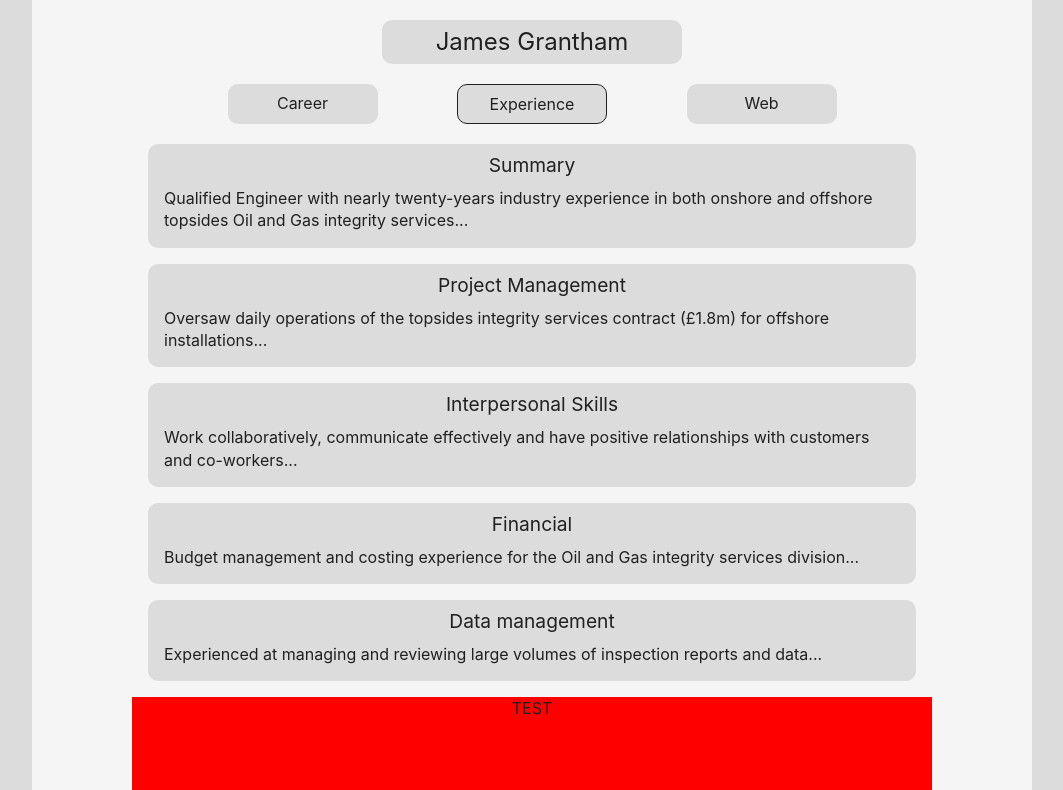
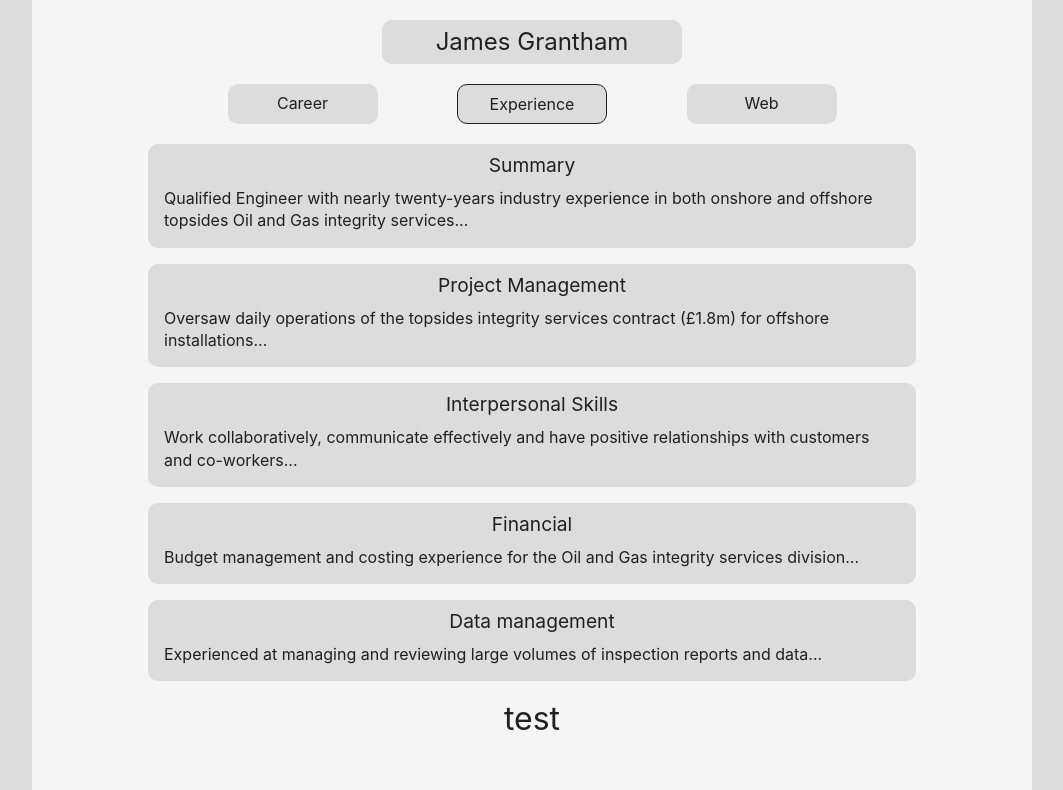
Before and after one commit to jrgrantham/james-grantham, a React (Create React App) app: page /professional in a window 1280 px wide. Shown: the top 790 px of the page, without its empty margins (108-1171 px from the left). Built offline with nearby package versions, Linux system fonts and the light colour scheme.

Commit message:
Initial hidden div functionality

```diff
--- a/src/components/HiddenDiv.jsx
+++ b/src/components/HiddenDiv.jsx
@@ -1,15 +1,31 @@
-import React from 'react'
-import styled from 'styled-components'
+import React from "react";
+import styled from "styled-components";
 
-export default function HiddenDiv() {
+export default function HiddenDiv(props) {
+  const { hidden, setHidden } = props;
+
   return (
-    <StyledHidden>
-      TEST
-    </StyledHidden>
-  )
+    <div>
+      <h2
+        onClick={() => {
+          setHidden(!hidden);
+        }}
+      >
+        test
+      </h2>
+      <StyledDiv style={hidden ? null : openDiv}>TEST</StyledDiv>
+    </div>
+  );
 }
 
-const StyledHidden = styled.div`
-  height: 100px
+const StyledDiv = styled.div`
   background-color: red
-`
+  height: 0px;
+  overflow: hidden;
+
+  transition height 1s
+`;
+
+const openDiv = {
+  height: "100px"
+};
--- a/src/views/Professional.jsx
+++ b/src/views/Professional.jsx
@@ -13,6 +13,7 @@ import HiddenDiv from "../components/HiddenDiv";
 export default function Professional() {
   const [content, setContent] = useState(experience);
   const [selected, setSelected] = useState("Experience");
+  const [hidden, setHidden] = useState(true)
 
   // document.body.style.background = appColor;
   // document.getElementById("root").style.background = appColor;
@@ -26,7 +27,7 @@ export default function Professional() {
         setSelected={setSelected}
       />
       <MainContent content={content} setContent={setContent} />
-      <HiddenDiv />
+      <HiddenDiv hidden={hidden} setHidden={setHidden} />
       <Footer />
     </StyledProfessional>
   );
```
